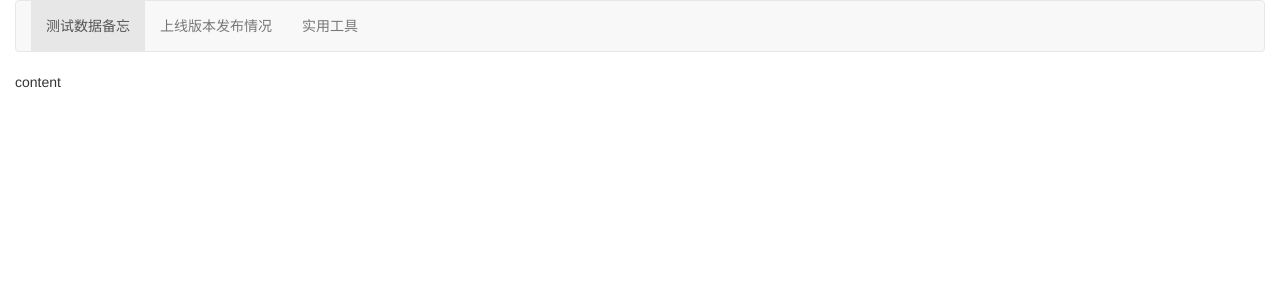
After one commit to 923770317/EjuTestNew, a Django app: template FrontPage/templates/base.html in a window 1280 px wide. The commit adds this page. Shown: the top 300 px of the page. Run offline with Django 3.2, Linux system fonts and the light colour scheme; the template is opened without the code that fills it, so the values that code supplies are empty; parts of the project's set-up code (start-up, migrations or seed data) failed here and were passed over; some libraries are stand-ins or nearby versions.

Commit message:
modify style

```diff
--- /dev/null
+++ b/FrontPage/templates/base.html
@@ -0,0 +1,36 @@
+<!doctype html>
+<html>
+<head>
+    <meta charset="UTF-8">
+    <meta name="viewport"
+          content="width=device-width, user-scalable=no, initial-scale=1.0, maximum-scale=1.0, minimum-scale=1.0">
+    <meta http-equiv="X-UA-Compatible" content="ie=edge">
+    <title>Welcome to TestPage</title>
+    <link rel="stylesheet" href="https://cdn.bootcss.com/bootstrap/3.3.7/css/bootstrap.min.css"
+          integrity="sha384-BVYiiSIFeK1dGmJRAkycuHAHRg32OmUcww7on3RYdg4Va+PmSTsz/K68vbdEjh4u" crossorigin="anonymous">
+    <style>td,th{word-break: break-all;min-width: 9em;padding: 12px 8px !important;vertical-align: middle!important;border: 1px solid #ddd !important}</style>
+</head>
+<body>
+<div class="container-fluid">
+    <header>
+        <nav class="navbar navbar-default">
+        <div class="">
+
+            <!-- Collect the nav links, forms, and other content for toggling -->
+            <div class="collapse navbar-collapse" id="bs-example-navbar-collapse-1">
+                <ul class="nav navbar-nav">
+                    <li class="active"><a href="/frontpage/">测试数据备忘 <span class="sr-only">(current)</span></a></li>
+                    <li><a href="/frontpage/release/">上线版本发布情况</a></li>
+                    <li><a href="#">实用工具</a></li>
+                </ul>
+            </div><!-- /.navbar-collapse -->
+        </div><!-- /.container-fluid -->
+    </nav>
+    </header>
+    <main>
+        {% block content %}content{% endblock %}
+    </main>
+</div>
+
+</body>
+</html>
```
Also changed, not shown: FrontPage/templates/index.html (+36 -22 lines), FrontPage/templates/releaseIndex.html (+4 -11 lines), db.sqlite3.
